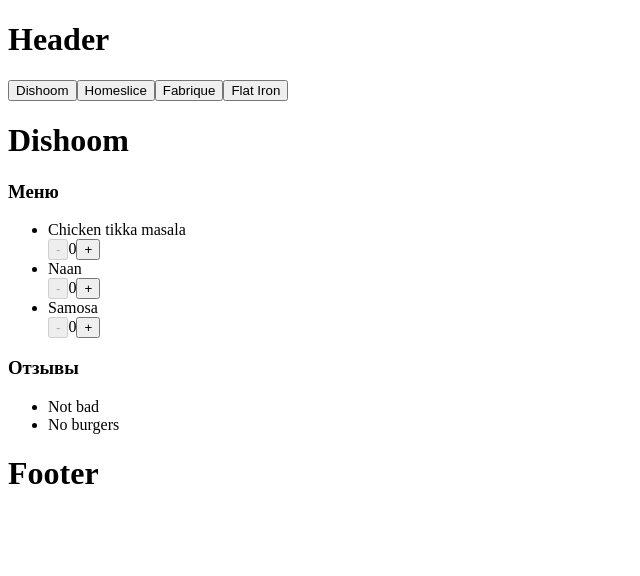
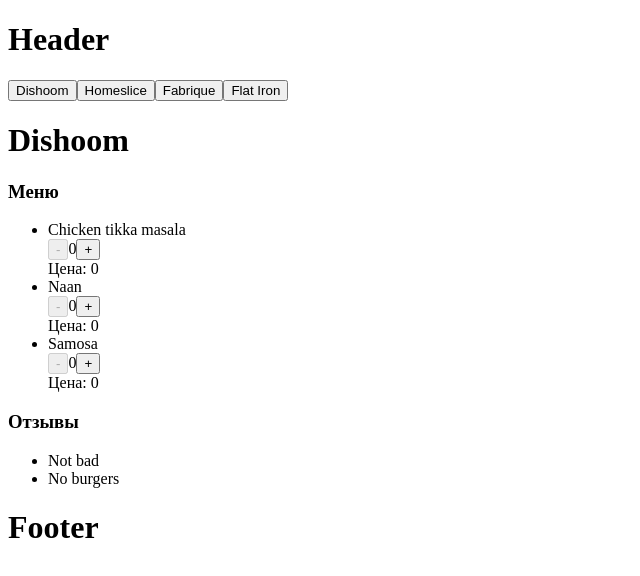
Before and after one commit to Kirill-Lalov/react-2024-05-13, a React (Vite) app: page / in a window 1280 px wide. Shown: the top 576 px of the page, without its empty margins (0-640 px from the left). Built offline with nearby package versions, Linux system fonts and the light colour scheme.

Commit message:
Добавлен hook useCounter (#3)

```diff
--- a/src/components/Counter/Counter.tsx
+++ b/src/components/Counter/Counter.tsx
@@ -1,31 +1,14 @@
-import { FC, useState } from 'react';
+import { FC } from 'react';
 
 export type CounterProps = {
-  /**
-   * Минимально значение счетчика
-   */
-  min?: number;
-  /**
-   * Максимальное значение счетчика
-   */
-  max?: number;
+  count: number;
+  min: number;
+  max: number;
+  increment: () => void;
+  decrement: () => void;
 };
 
-export const Counter: FC<CounterProps> = ({ min = 0, max = 5, ...props }) => {
-  const [count, setCount] = useState(0);
-
-  function increment() {
-    if (count < max) {
-      setCount(count => ++count);
-    }
-  }
-
-  function decrement() {
-    if (count > min) {
-      setCount(count => --count);
-    }
-  }
-
+export const Counter: FC<CounterProps> = ({ count, min, max, increment, decrement, ...props }) => {
   return (
     <div {...props}>
       <button disabled={count <= min} onClick={decrement}>-</button>
--- a/src/components/Dish/Dish.tsx
+++ b/src/components/Dish/Dish.tsx
@@ -1,17 +1,25 @@
 import { FC } from 'react';
 
 import { Counter } from '@components/Counter';
+import { useCount } from '@hooks/useCount';
 import { DishType } from './types/Dish';
 
 export type DishProps = {
   dish: DishType;
 };
 
+const INITIAL_VALUE = 0;
+const MIN = 0;
+const MAX = 5;
+
 export const Dish: FC<DishProps> = ({ dish, ...props }) => {
+  const { count, increment, decrement } = useCount({ initialValue: INITIAL_VALUE, min: MIN, max: MAX });
+
   return (
     <div {...props}>
       <span>{dish.name}</span>
-      <Counter />
+      <Counter count={count} min={MIN} max={MAX} increment={increment} decrement={decrement} />
+      <span>Цена: {count * dish.price}</span>
     </div>
   );
 };
--- /dev/null
+++ b/src/hooks/useCount.ts
@@ -0,0 +1,21 @@
+import { useState, useCallback } from 'react';
+
+export type UseCountParams = {
+  initialValue: number;
+  min: number;
+  max: number;
+};
+
+export function useCount({ initialValue, min, max }: UseCountParams) {
+  const [count, setCount] = useState(initialValue);
+
+  const increment = useCallback(() => {
+    setCount(count => count === max ? max : count + 1);
+  }, [max]);
+
+  const decrement = useCallback(() => {
+    setCount(count => count === min ? count : count - 1);
+  }, [min]);
+
+  return { count, increment, decrement };
+}
--- a/tsconfig.json
+++ b/tsconfig.json
@@ -25,6 +25,7 @@
     "paths": {
       "@app/*": ["src/app/*"],
       "@components/*": ["src/components/*"],
+      "@hooks/*": ["src/hooks/*"],
     },
   },
   "include": ["src"],
--- a/vite.config.ts
+++ b/vite.config.ts
@@ -8,6 +8,7 @@
     alias: {
       '@app': resolve(__dirname, 'src', 'app'),
       '@components': resolve(__dirname, 'src', 'components'),
+      '@hooks': resolve(__dirname, 'src', 'hooks'),
     },
   },
 });
```
